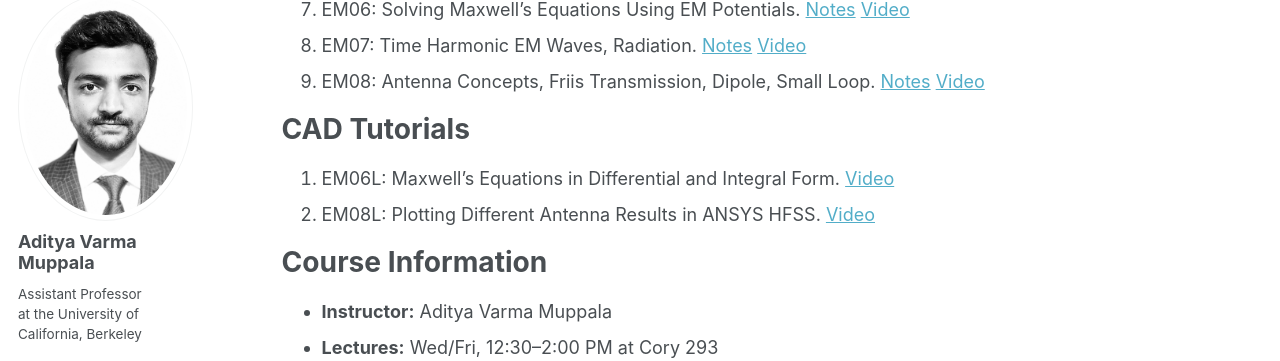
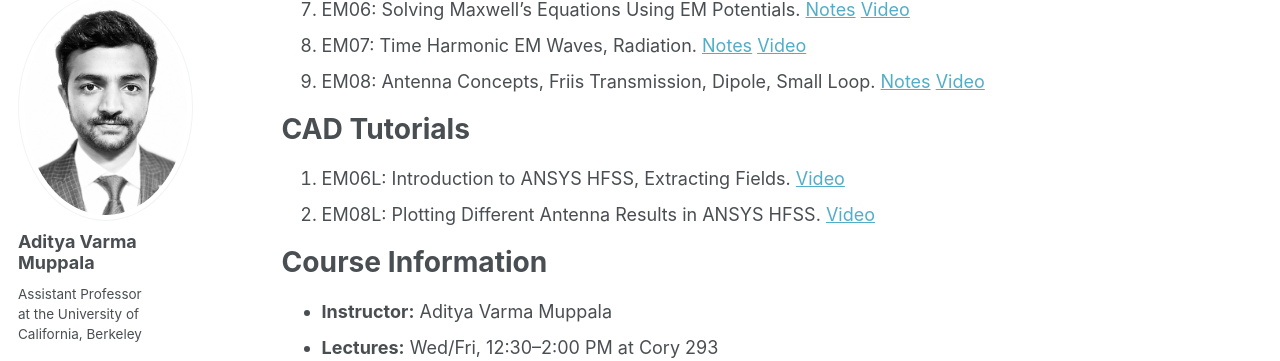
Before and after one commit to AdityaMuppala/adityamuppala.github.io, a Jekyll site: the page built from _pages/teaching210.md, in a window 1280 px wide and 900 px high, scrolled down 308 px. Shown: the part 92-453 px from the top of the window. Built offline with Jekyll 4.4.1, drawn with Linux system fonts in a browser that asks for light colours; some web fonts are replaced.

Commit message:
Update teaching210.md

```diff
--- a/_pages/teaching210.md
+++ b/_pages/teaching210.md
@@ -19,7 +19,7 @@ permalink: /teaching210/
 
 # CAD Tutorials
 
-1. EM06L: Maxwell's Equations in Differential and Integral Form. [Video](https://youtu.be/FMwDZqBmQ9I)
+1. EM06L: Introduction to ANSYS HFSS, Extracting Fields. [Video](https://youtu.be/FMwDZqBmQ9I)
 2. EM08L: Plotting Different Antenna Results in ANSYS HFSS. [Video](https://youtu.be/yr90gQA8B84)
 
 # Course Information
```
